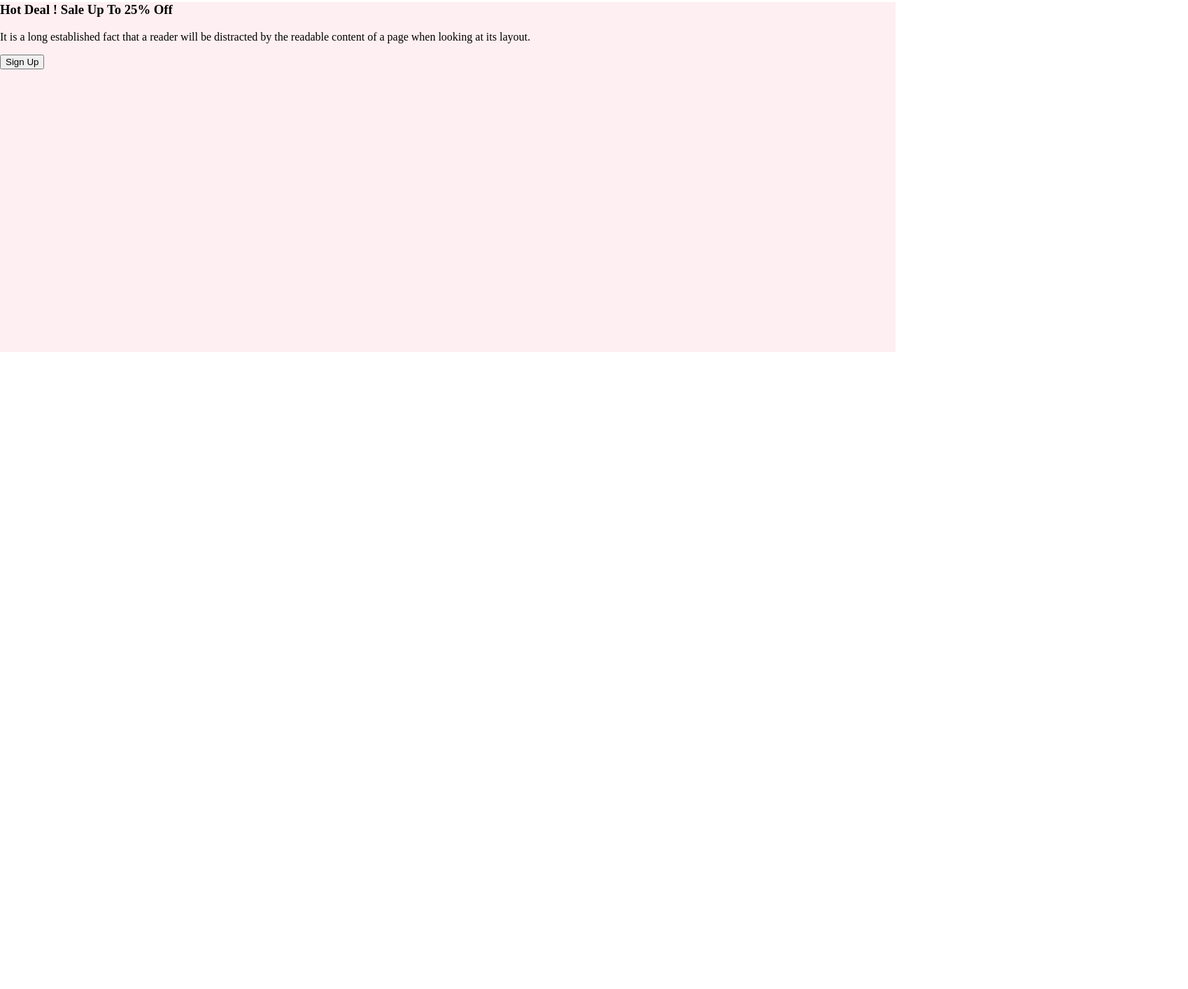
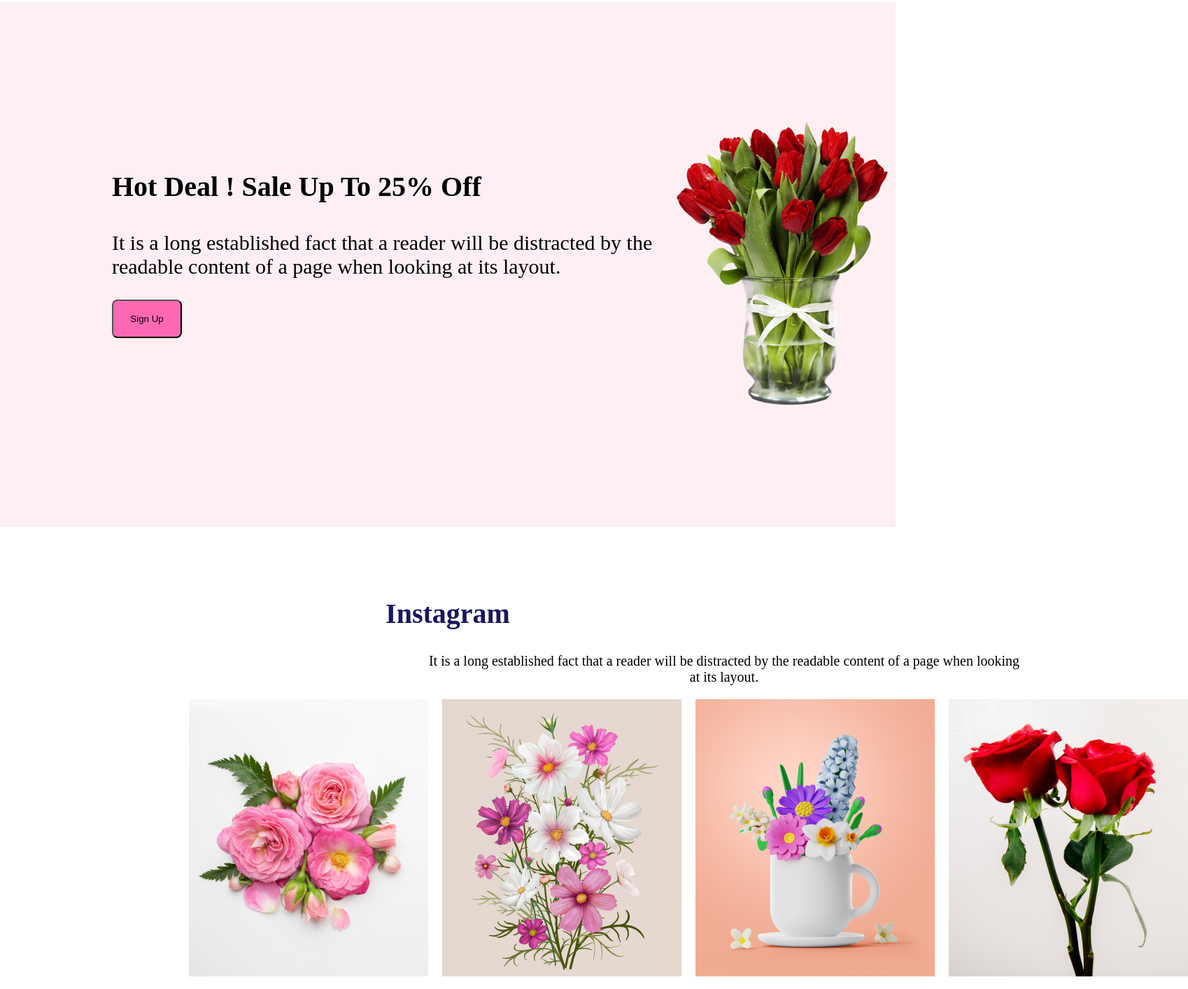
Before and after one commit to ferdous567/flower-shop-assignment, a plain HTML site: page index.html in a window 1280 px wide. Shown: the part 1647-3060 px from the top of the page at 70% size, 1698 px wide, since content can reach past the window. Before the commit the page ends 2150 px from the top, so only its background shows below. Drawn offline with Linux system fonts and the light colour scheme.

Commit message:
section four complete

```diff
--- a/index.html
+++ b/index.html
@@ -39,8 +39,20 @@
 <section class="part-three">
   <h3>Hot Deal ! Sale Up To 25% <span>Off</span></h3>
   <p>It is a long established fact that a reader will be distracted by the readable content of a page when looking at its layout.</p>
-  <button>Sign Up</button>
+  <button class="thrd-button">Sign Up</button>
 
+</section>
+
+<section class="part-four">
+
+  <h2>Instagram</h2>
+  <p>It is a long established fact that a reader will be distracted by the readable content of a page when looking at its layout.</p>
+  <div class="container">
+    <img src="Flower Asset/Flower 01.png" alt="">
+    <img src="Flower Asset/Rectangle 4.png" alt="">
+    <img src="Flower Asset/Rectangle 5.png" alt="">
+    <img src="Flower Asset/Rectangle 6.png" alt="">
+  </div>
 </section>
 
 </main>
--- a/style.css
+++ b/style.css
@@ -100,14 +100,55 @@ main{
 }
 
 .part-three{
-    height: 500px;
+    height: 550px;
     width: cover;
     background: rgba(233, 32, 75, 0.07);
+    margin-bottom: 100px;
+    background-image: url('Flower\ Asset/pngwing 8.png');
+    background-repeat: no-repeat;
+    background-position:right;
+    padding-left: 160px;
+    padding-top: 200px;
 
 }
+.thrd-button{
+    padding: 18px;
+    border-radius: 8px;
+    color: black;
+    background: hotpink;
+    width: 100px;
+}
 .part-three h3{
+    text-align: left;
+    font-size: 40px;
+    font-weight: 800;
 
 }
 .part-three p{
+    text-align: left;
+    font-size: 30px;
+    width: 850px;
+}
+.part-four{
+    margin-bottom: 100px;
+}
+.part-four h2{
+     color: #181860;
+     text-align: center;
+     font-size: 40px;
+     font-weight: 800;
 
 }
+.part-four p{
+    text-align: center;
+    font-size: 20px;
+    width: 850px;
+    padding-left: 610px;
+}
+.container{
+    display: flex;
+    width: 342px;
+    height: 396px;
+    gap: 20px;
+    margin-left: 270px;
+}
```
